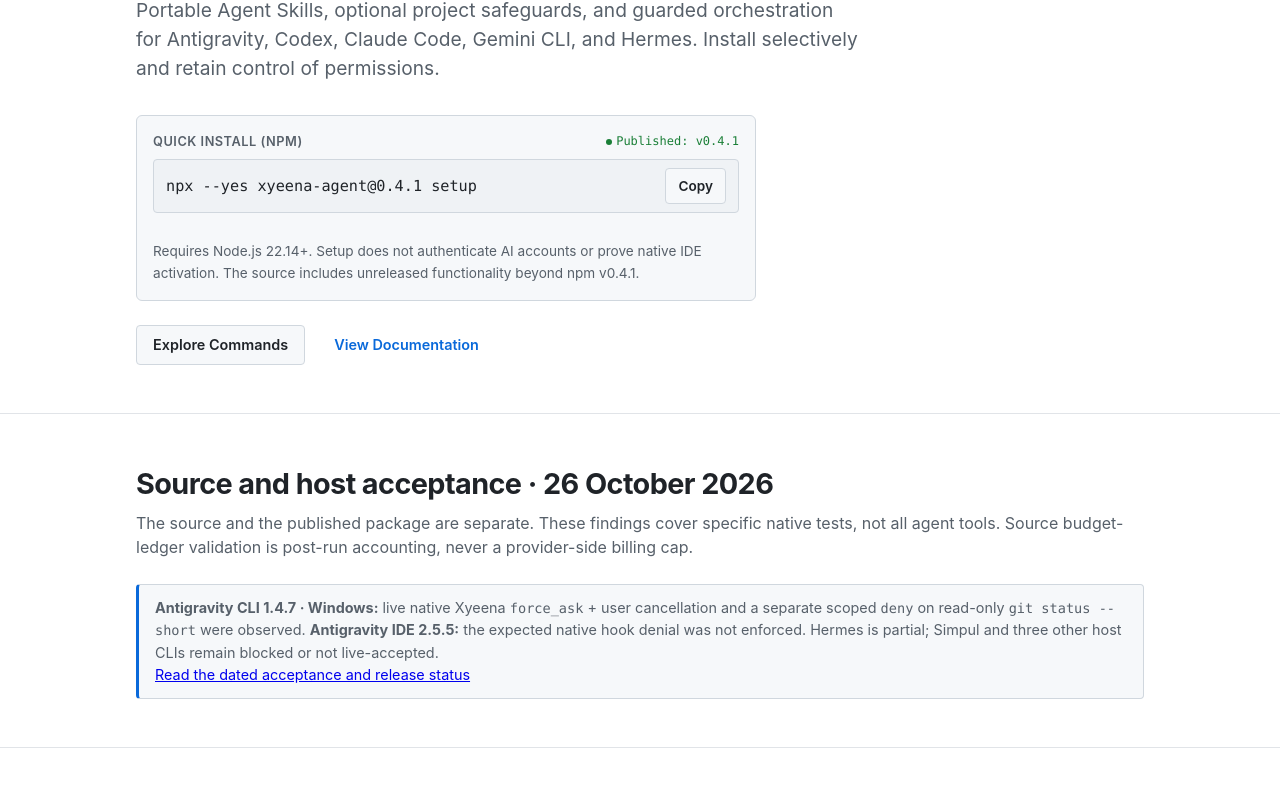
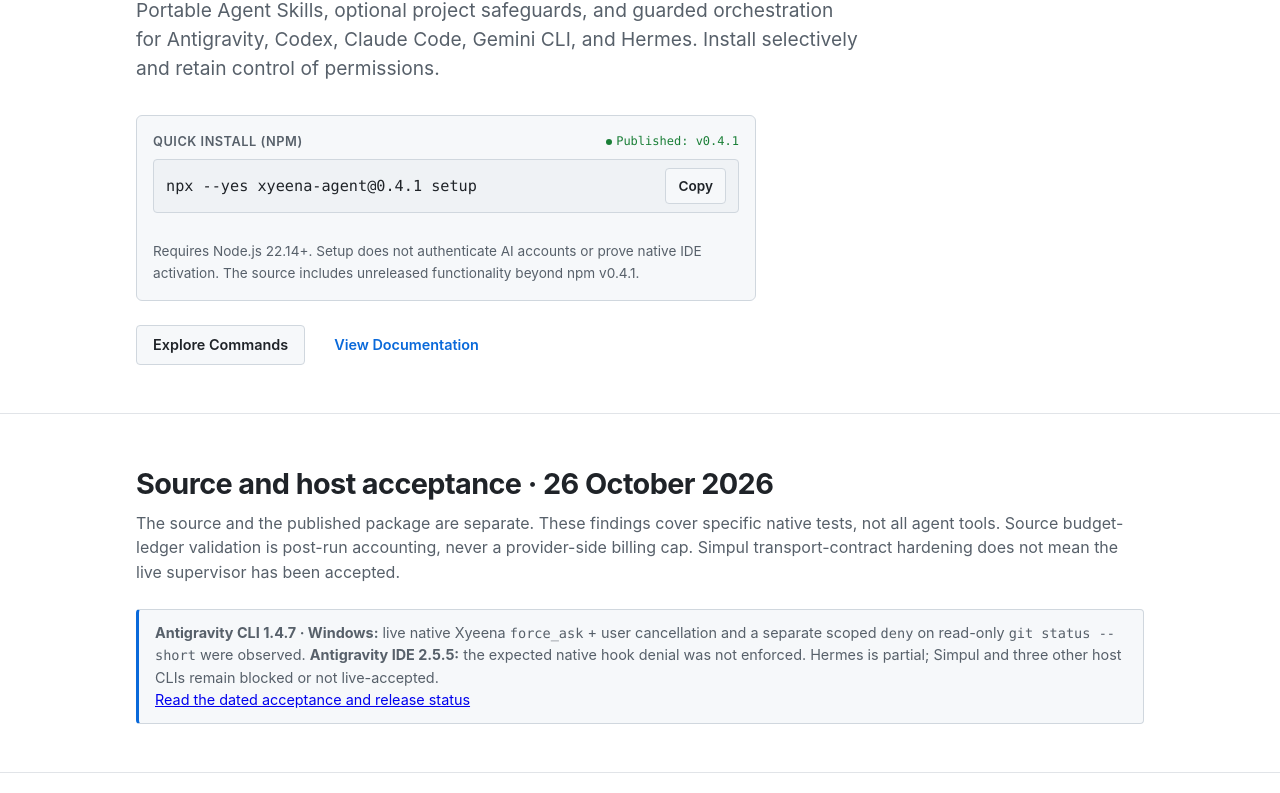
Before and after one commit to rzqllh/xyeena, a website: page site/index.html in a window 1280 px wide. Shown: the part 283-1076 px from the top of the page. Drawn offline with Linux system fonts and the light colour scheme.

Commit message:
docs(ops): reconcile budget CI and Simpul MCP privacy boundary

```diff
--- a/site/index.html
+++ b/site/index.html
@@ -64,7 +64,7 @@
       <div class="container">
         <div class="section-intro">
           <h2 id="source-status-title">Source and host acceptance · 26 October 2026</h2>
-          <p>The source and the published package are separate. These findings cover specific native tests, not all agent tools. Source budget-ledger validation is post-run accounting, never a provider-side billing cap.</p>
+          <p>The source and the published package are separate. These findings cover specific native tests, not all agent tools. Source budget-ledger validation is post-run accounting, never a provider-side billing cap. Simpul transport-contract hardening does not mean the live supervisor has been accepted.</p>
         </div>
         <div class="selection-notice">
           <strong>Antigravity CLI 1.4.7 · Windows:</strong> live native Xyeena <code>force_ask</code> + user cancellation and a separate scoped <code>deny</code> on read-only <code>git status --short</code> were observed. <strong>Antigravity IDE 2.5.5:</strong> the expected native hook denial was not enforced. Hermes is partial; Simpul and three other host CLIs remain blocked or not live-accepted.
```
